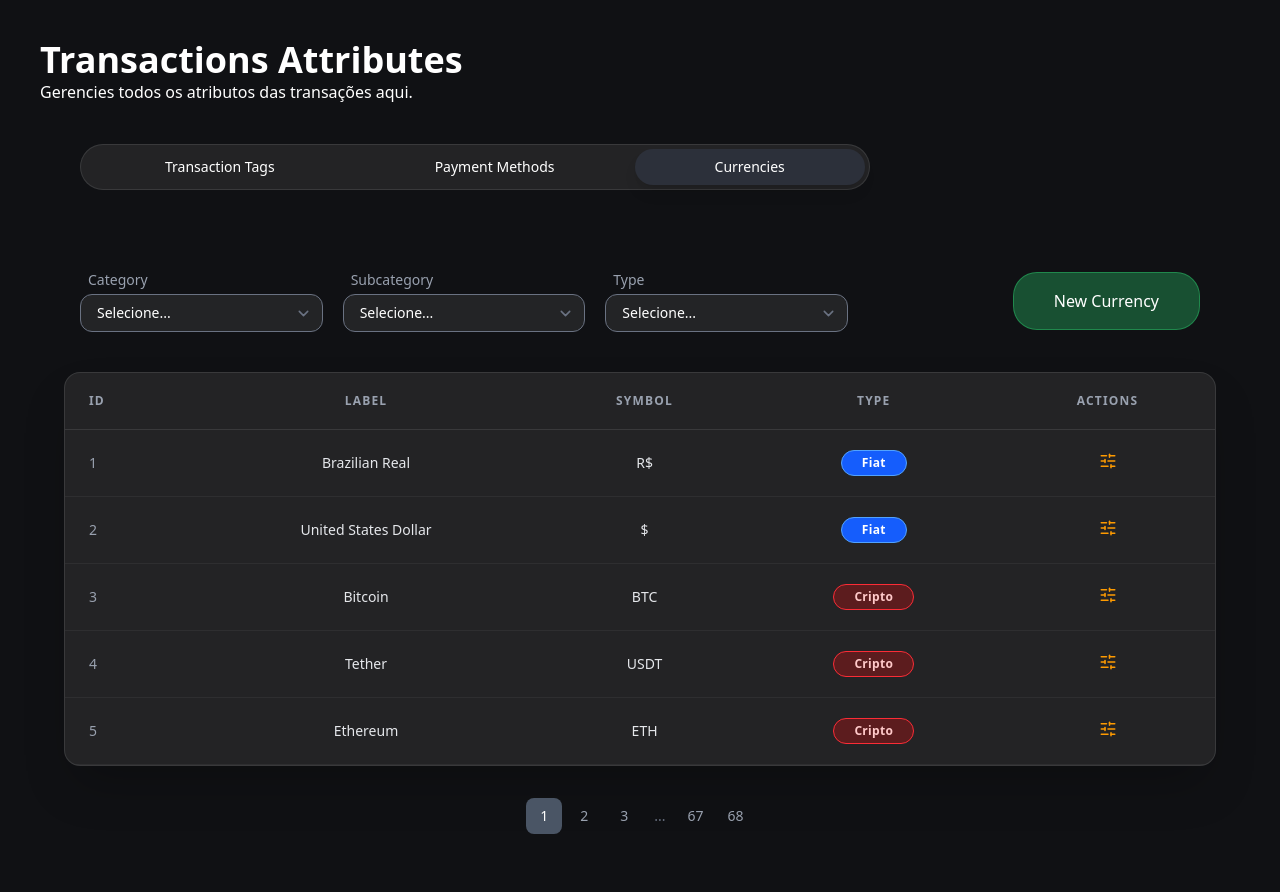
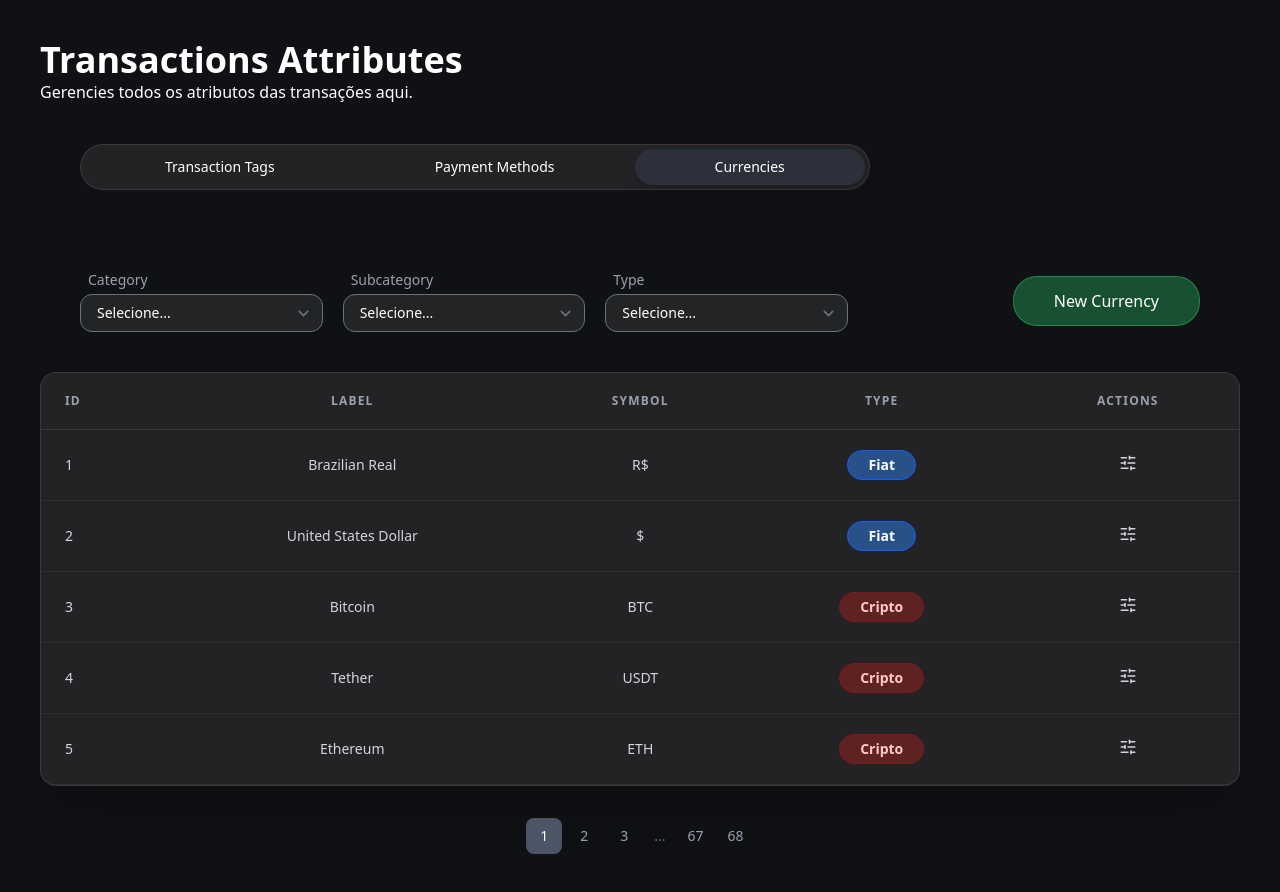
Before and after one commit to alepretto/friday-night-web, a SvelteKit app in the folder web/: page /transaction-attributes/currencies in a window 1280 px wide. Built offline with nearby package versions, Linux system fonts and the light colour scheme.

Commit message:
Finalizando layout inicial currencies. Closes #5

```diff
--- /dev/null
+++ b/web/src/lib/components/ui/Table.svelte
@@ -0,0 +1,53 @@
+<script lang="ts" generics="T">
+	import type { Snippet } from 'svelte';
+
+	export interface Column<T> {
+		key: keyof T | string;
+		label: string;
+		align?: 'left' | 'center' | 'right';
+	}
+
+	interface Props<T> {
+		data: T[];
+		columns: Column<T>[];
+		rowKey: keyof T;
+		cell?: Snippet<[{ row: T; key: T | string }]>;
+	}
+
+	let { data, columns, rowKey, cell }: Props<T> = $props();
+
+	const alignClass = {
+		left: 'text-left',
+		center: 'text-center',
+		right: 'text-right'
+	};
+</script>
+
+<div class="w-full overflow-hidden rounded-2xl border border-white/10 bg-secondary/30 shadow-2xl">
+	<table class="w-full text-sm text-gray-300">
+		<thead>
+			<tr class="border-b border-white/10 text-xs tracking-widest text-gray-400 uppercase">
+				{#each columns as col (col.key)}
+					<th class="px-6 py-5 font-semibold {alignClass[col.align ?? 'left']}">
+						{col.label}
+					</th>
+				{/each}
+			</tr>
+		</thead>
+		<tbody>
+			{#each data as row (row[rowKey])}
+				<tr class="border-b border-white/5 transition-colors duration-150 hover:bg-white/[0.03]">
+					{#each columns as col (col.key)}
+						<td class="px-6 py-5 {alignClass[col.align ?? 'left']}">
+							{#if cell}
+								{@render cell({ row, key: col.key as string })}
+							{:else}
+								{(row as Record<string, unknown>)[col.key as string]}
+							{/if}
+						</td>
+					{/each}
+				</tr>
+			{/each}
+		</tbody>
+	</table>
+</div>
--- a/web/src/routes/layout.css
+++ b/web/src/routes/layout.css
@@ -6,7 +6,11 @@
 	--color-secondary: #4f4f4f;
 	--color-tertiary: #2c303a;
 	--color-success: #27ae60;
-	--color-failed: --color-danger: #ff2d55;
+	--color-failed: #852221;
+
+	--color-friday-blue: #2f80ed;
+
+	--color-danger: #ff2d55;
 
 	--color-brand-light: #e0e7ff;
 	--color-brand-dark: #3730a3;
--- a/web/src/routes/transaction-attributes/+layout.svelte
+++ b/web/src/routes/transaction-attributes/+layout.svelte
@@ -17,7 +17,7 @@
 				{#each tabs as tab (tab)}
 					<button
 						onclick={() => (activeTab = tab)}
-						class="rounded-full px-20 py-2 text-sm font-medium transition-all duration-200
+						class="cursor-pointer rounded-full px-20 py-2 text-sm font-medium transition-all duration-200
               {activeTab === tab
 							? 'bg-tertiary text-white shadow-lg'
 							: 'text-white-500 hover:text-gray-300'}"
--- a/web/src/routes/transaction-attributes/currencies/+page.svelte
+++ b/web/src/routes/transaction-attributes/currencies/+page.svelte
@@ -1,6 +1,7 @@
 <script lang="ts">
 	import { SlidersHorizontal } from 'lucide-svelte';
-
+	import Table from '$lib/components/ui/Table.svelte';
+	import type { Column } from '$lib/components/ui/Table.svelte';
 	type CurrencyType = 'Fiat' | 'Cripto';
 
 	interface Currency {
@@ -10,6 +11,14 @@
 		type: CurrencyType;
 	}
 
+	const columns: Column<Currency>[] = [
+		{ key: 'id', label: 'ID' },
+		{ key: 'label', label: 'Label', align: 'center' },
+		{ key: 'symbol', label: 'Symbol', align: 'center' },
+		{ key: 'type', label: 'Type', align: 'center' },
+		{ key: 'actions', label: 'Actions', align: 'center' }
+	];
+
 	const currencies: Currency[] = [
 		{ id: 1, label: 'Brazilian Real', symbol: 'R$', type: 'Fiat' },
 		{ id: 2, label: 'United States Dollar', symbol: '$', type: 'Fiat' },
@@ -18,12 +27,10 @@
 		{ id: 5, label: 'Ethereum', symbol: 'ETH', type: 'Cripto' }
 	];
 
-	// Dicionário de cores por tipo
-	const typeBadgeClasses: Record<CurrencyType, string> = {
-		Fiat: 'bg-blue-600 border-blue-400 text-white',
-		Cripto: 'bg-red-900/60 border-red-500 text-red-200'
+	const typeBadge = {
+		Fiat: 'bg-friday-blue/50 border-blue-600 text-white',
+		Cripto: 'bg-failed/60 border border-red-900 text-red-200'
 	};
-
 	const totalPages = 68;
 	let currentPage = $state(1);
 
@@ -61,54 +68,31 @@
 		</div>
 
 		<button
-			class="cursor-pointer rounded-3xl border border-success/60 bg-success/40 px-10 py-4 transition-colors hover:bg-success"
+			class="cursor-pointer rounded-3xl border border-success/60 bg-success/40 px-10 py-3 transition-colors hover:bg-success"
 		>
 			New Currency
 		</button>
 	</div>
 
 	<div class="flex flex-col items-center justify-center font-sans">
-		<div
-			class="w-full max-w-6xl overflow-hidden rounded-2xl border border-white/10 bg-secondary/30 shadow-2xl"
-		>
-			<!-- Table -->
-			<table class="w-full text-sm text-gray-300">
-				<thead>
-					<tr class="border-b border-white/10 text-xs tracking-widest text-gray-400 uppercase">
-						<th class="px-6 py-5 text-left font-semibold">ID</th>
-						<th class="px-6 py-5 text-center font-semibold">Label</th>
-						<th class="px-6 py-5 text-center font-semibold">Symbol</th>
-						<th class="px-6 py-5 text-center font-semibold">Type</th>
-						<th class="px-6 py-5 text-center font-semibold">Actions</th>
-					</tr>
-				</thead>
-				<tbody>
-					{#each currencies as currency, i (i)}
-						<tr class="border-b border-white/5 transition-colors duration-150 hover:bg-white/30">
-							<td class="px-6 py-5 text-gray-400">{currency.id}</td>
-							<td class="px-6 py-5 text-center text-gray-200">{currency.label}</td>
-							<td class="px-6 py-5 text-center text-gray-200">{currency.symbol}</td>
-							<td class="px-6 py-5 text-center">
-								<span
-									class="inline-block rounded-full border px-5 py-1 text-xs font-semibold tracking-wide {typeBadgeClasses[
-										currency.type
-									]}"
-								>
-									{currency.type}
-								</span>
-							</td>
-							<td class="px-6 py-5 text-center">
-								<button
-									class="cursor-pointer text-amber-500 transition-colors duration-150 hover:text-amber-300"
-									aria-label="Configurar {currency.label}"
-								>
-									<SlidersHorizontal size={18} />
-								</button>
-							</td>
-						</tr>
-					{/each}
-				</tbody>
-			</table>
+		<div class="w-full max-w-7xl">
+			<Table data={currencies} {columns} rowKey="id">
+				{#snippet cell({ row, key })}
+					{#if key === 'type'}
+						<span
+							class="inline-block rounded-full border px-5 py-1 text-sm font-semibold {typeBadge[
+								row.type
+							]}"
+						>
+							{row.type}
+						</span>
+					{:else if key === 'actions'}
+						<button> <SlidersHorizontal size={18} /> </button>
+					{:else}
+						{row[key as keyof Currency]}
+					{/if}
+				{/snippet}
+			</Table>
 		</div>
 
 		<!-- Pagination -->
```
